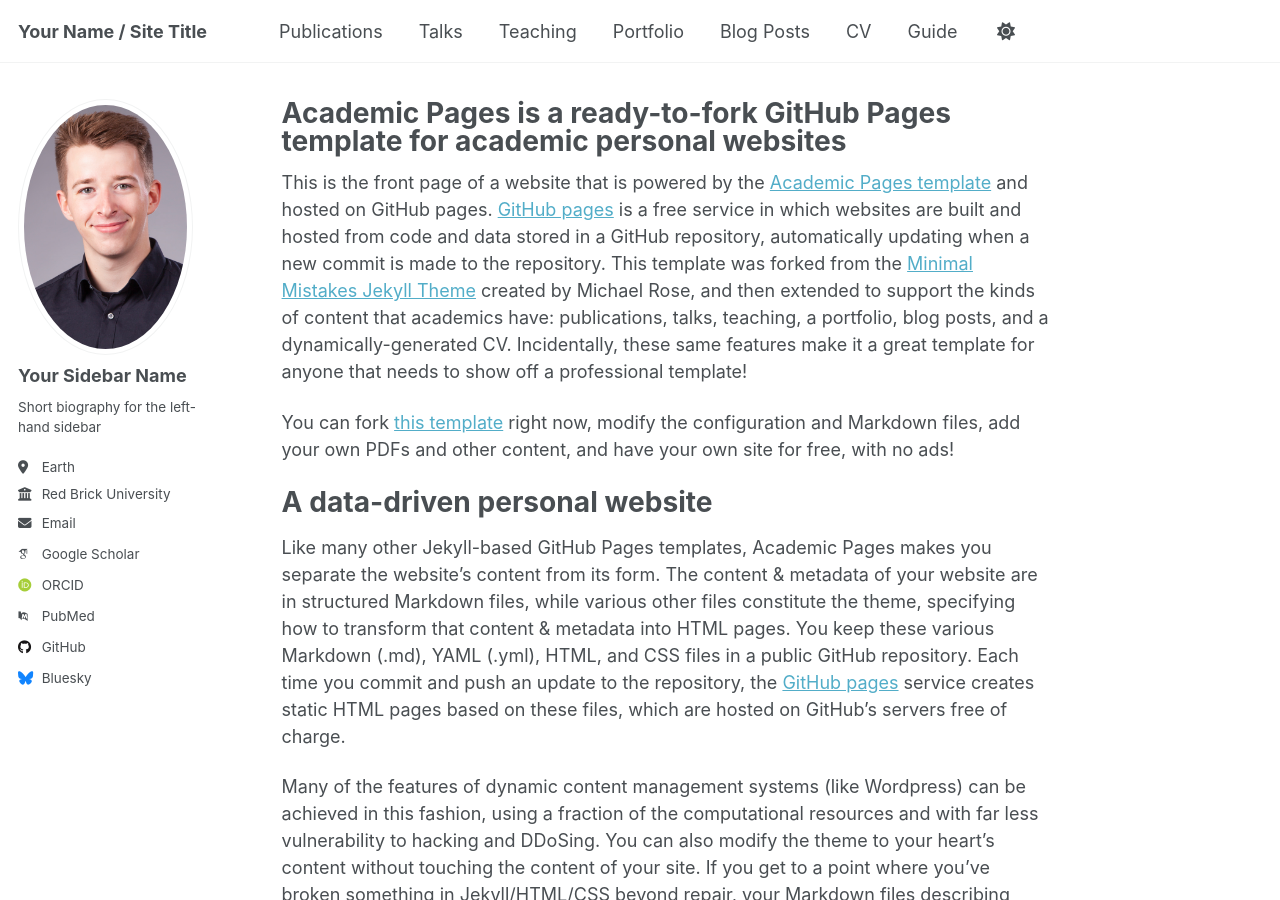
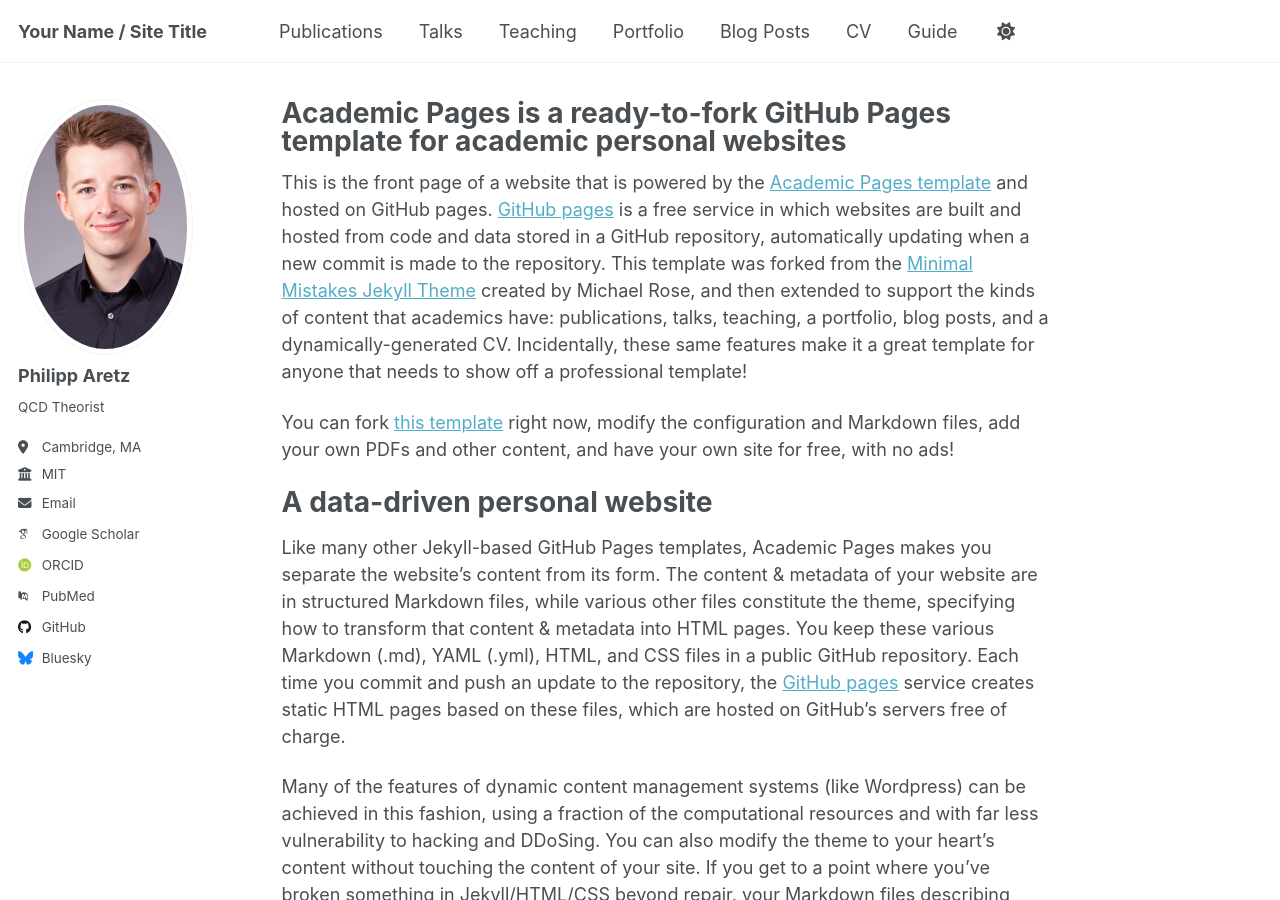
Before and after one commit to philaretz/philaretz.github.io, a Jekyll site: the page built from _pages/about.md, in a window 1280 px wide and 900 px high. Built offline with Jekyll 4.4.1, drawn with Linux system fonts in a browser that asks for light colours; some web fonts are replaced; a script that is not in the unit is left out.

Commit message:
Sidebar Changes

```diff
--- a/_config.yml
+++ b/_config.yml
@@ -23,13 +23,13 @@
 author:
   # Biographic information
   avatar           : "Headshot.jpg"
-  name             : "Your Sidebar Name"
+  name             : "Philipp Aretz"
   pronouns         : # example: "she/her"
-  bio              : "Short biography for the left-hand sidebar"
-  location         : "Earth"
-  employer         : "Red Brick University"
+  bio              : "QCD Theorist"
+  location         : "Cambridge, MA"
+  employer         : "MIT"
   uri              : # URL
-  email            : "none@example.org"
+  email            : "aretz24@mit.edu"
 
   # Academic websites
   academia         : # URL
```
